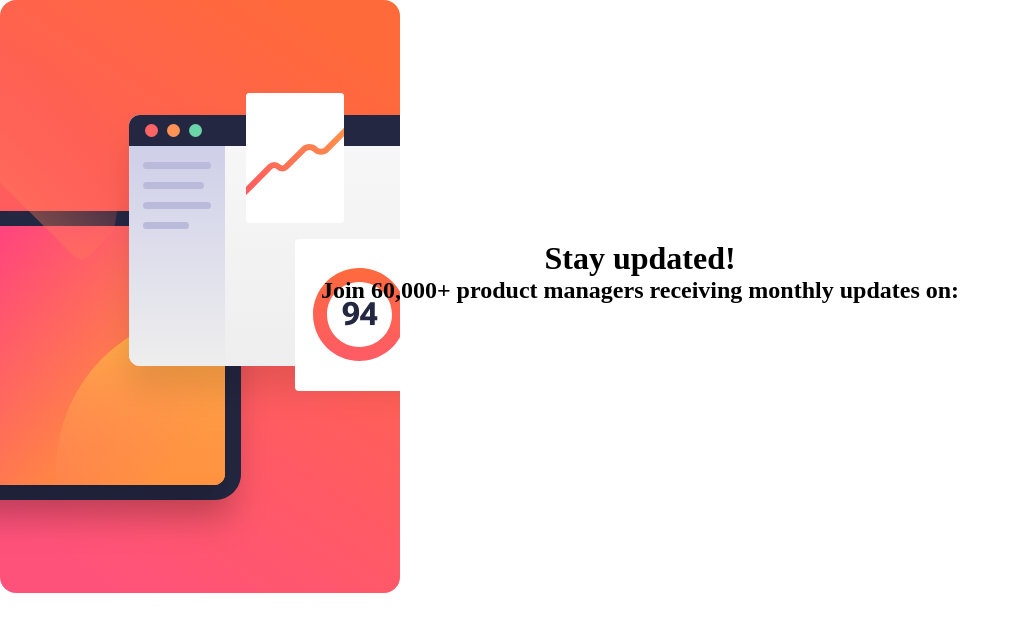
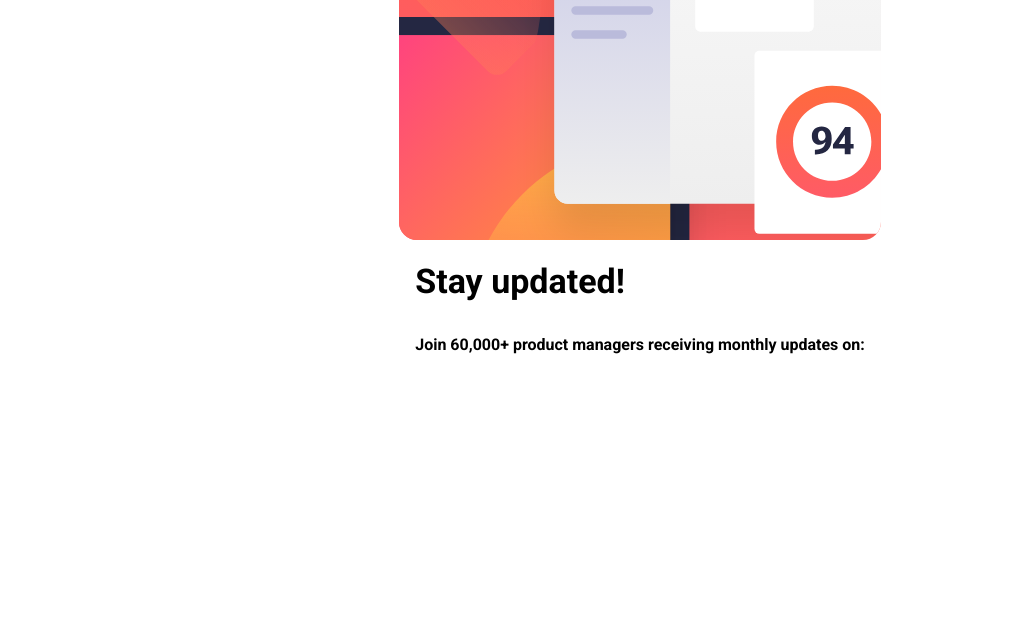
Before and after one commit to prophesierc/newsletter-sign-up-with-success-message-main, a Vue app in the folder app/: page / in a window 1280 px wide. Shown: the top 632 px of the page, without its empty margins (0-1020 px from the left). Built offline with nearby package versions, Linux system fonts and the light colour scheme.

Commit message:
update App.vue, ImageHandler.vue and global.css

```diff
--- a/app/src/App.vue
+++ b/app/src/App.vue
@@ -1,6 +1,6 @@
 <template>
+  <ImageHandler />
   <main>
-    <ImageHandler />
     <h1 class="main__title">
       Stay updated!
     </h1>
--- a/app/src/components/ImageHandler.vue
+++ b/app/src/components/ImageHandler.vue
@@ -1,11 +1,11 @@
 <template>
-    <header class="header">
-        <picture class="header__picture">
-            <source media="(max-width: 700px)" srcset="@/assets/images/illustration-sign-up-mobile.svg" >
-            <source media="(min-width: 700px)" srcset="@/assets/images/illustration-sign-up-desktop.svg" >
-            <img src="@/assets/images/illustration-sign-up-mobile.svg" alt="Header Picture">
-        </picture>
-    </header>
+  <header class="header">
+    <picture class="header__picture">
+      <source media="(max-width: 699px)" srcset="@/assets/images/illustration-sign-up-mobile.svg">
+      <source media="(min-width: 700px)" srcset="@/assets/images/illustration-sign-up-desktop.svg">
+      <img src="@/assets/images/illustration-sign-up-mobile.svg" alt="Header Picture">
+    </picture>
+  </header>
 </template>
 
 <script>
@@ -16,14 +16,12 @@ export default {
 
 <style>
 .header {
-  display: flex;
-  justify-content: center;
-  align-items: center;
   width: 100%;
   height: auto;
+  overflow: hidden;
 }
 
-.header__picture {
+.header__picture img{
   width: 100%;
   height: auto;
   max-height: 30vh;
--- a/app/src/global.css
+++ b/app/src/global.css
@@ -27,21 +27,41 @@
   padding: 0;
 }
 
-main{
-  width: 100vw;
+body {
+  background-color: var(--neutral-clr-White);
+  display: flex;
+  justify-content: center;
+  align-items: center;
+}
+
+main {
   display: flex;
   flex-direction: column;
   justify-content: center;
   align-items: center;
+  text-align: center;
+  font-family: var(--ff);
+  margin-left: 1rem;
+  margin-right: 1rem;
 }
 
-body{
-  background-color: var(--neutral-clr-White);
+.main__title{
+  font-size: 34px;
+  text-align: left;
+  width: 100%;
+  margin: .5em 0 1em 0;
+}
+
+.main__subtitle{
+  font-size: var(--fs-paragraph);
+  text-align: left;
+  width: 100%;
 }
 
 .attribution {
   font-size: 11px;
   text-align: center;
+  width: 100%;
 }
 
 .attribution a {
```
